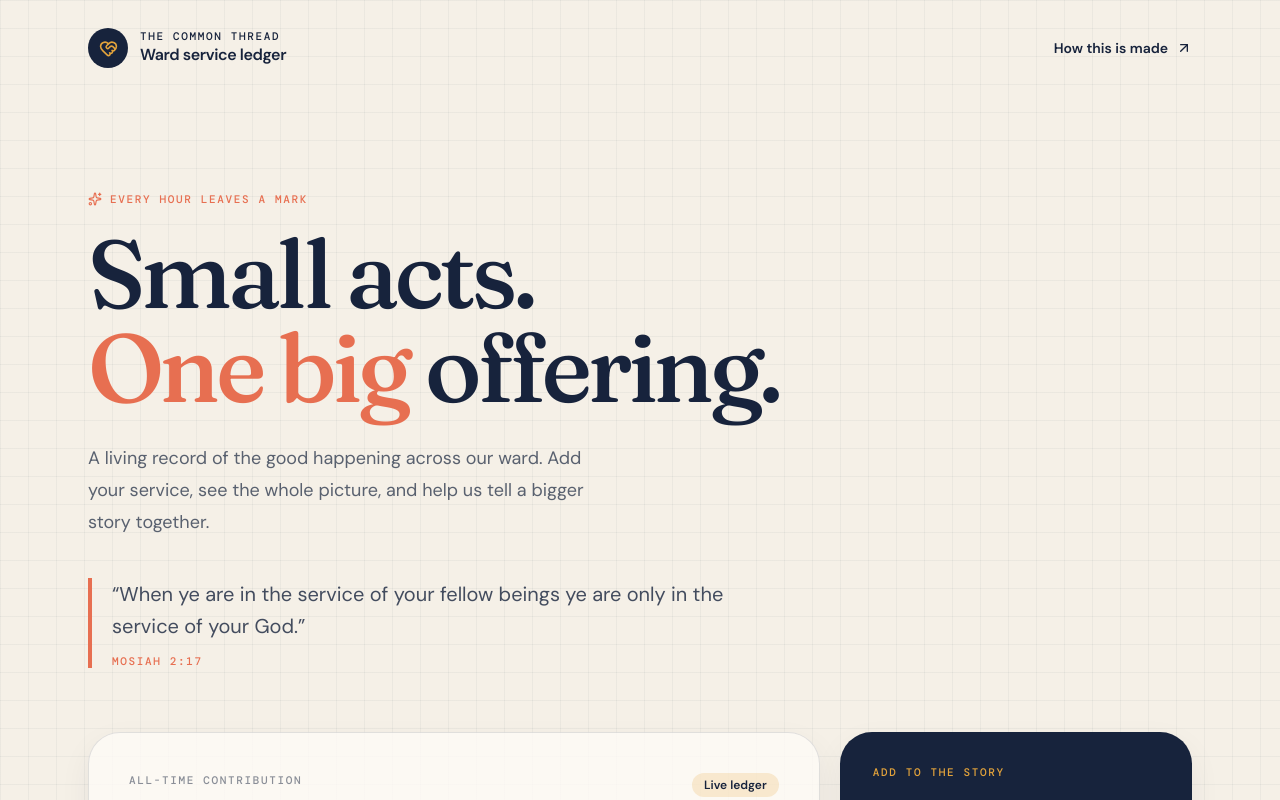
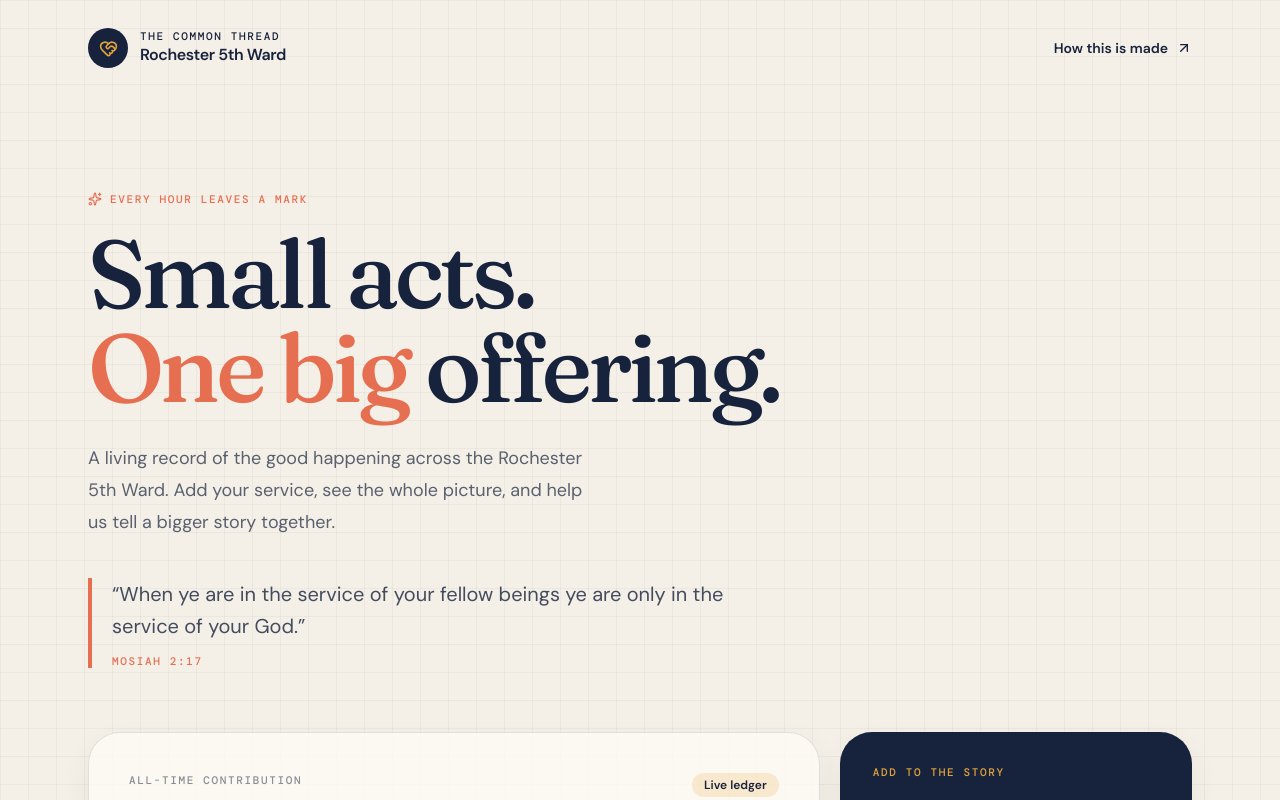
Before and after one commit to CloudCompile/ward-service-ledger, a Next.js app: page / in a window 1280 px wide. Shown: the top 800 px of the page. Built offline with nearby package versions, Linux system fonts and the light colour scheme; no server answers.

Commit message:
Add ward identity America 250 context and disclaimer

```diff
--- a/app/layout.tsx
+++ b/app/layout.tsx
@@ -1,4 +1,4 @@
 import './globals.css';
 import type { Metadata } from 'next';
-export const metadata: Metadata = { metadataBase:new URL('https://ward-service-ledger.vercel.app'), title:'Common Thread · Ward Service', description:'A living record of service across our ward.', openGraph:{title:'The Common Thread · Ward Service Ledger',description:'Every hour leaves a mark.',url:'https://ward-service-ledger.vercel.app',siteName:'The Common Thread',type:'website',images:[{url:'/opengraph-image?v=2',width:1200,height:630,alt:'The Common Thread Ward Service Ledger'}]}, twitter:{card:'summary_large_image',title:'The Common Thread · Ward Service Ledger',description:'Every hour leaves a mark.',images:['/opengraph-image?v=2']} };
+export const metadata: Metadata = { metadataBase:new URL('https://ward-service-ledger.vercel.app'), title:'Common Thread · Rochester 5th Ward', description:'A living record of service for the Rochester 5th Ward.', openGraph:{title:'The Common Thread · Rochester 5th Ward Service Ledger',description:'Every hour leaves a mark.',url:'https://ward-service-ledger.vercel.app',siteName:'The Common Thread',type:'website',images:[{url:'/opengraph-image?v=3',width:1200,height:630,alt:'The Common Thread Rochester 5th Ward Service Ledger'}]}, twitter:{card:'summary_large_image',title:'The Common Thread · Rochester 5th Ward',description:'Every hour leaves a mark.',images:['/opengraph-image?v=3']} };
 export default function RootLayout({children}:{children:React.ReactNode}){return <html lang="en"><body>{children}</body></html>}
--- a/app/opengraph-image.tsx
+++ b/app/opengraph-image.tsx
@@ -1,6 +1,6 @@
 import { ImageResponse } from 'next/og';
 export const runtime='edge';
-export const alt='The Common Thread · Ward Service Ledger';
+export const alt='The Common Thread · Rochester 5th Ward Service Ledger';
 export const size={width:1200,height:630};
 export const contentType='image/png';
 export default function Image(){return new ImageResponse(<div style={{width:'100%',height:'100%',display:'flex',flexDirection:'column',justifyContent:'space-between',padding:'64px',background:'#f5f0e7',color:'#17233c',fontFamily:'sans-serif',backgroundImage:'linear-gradient(rgba(23,35,60,.06) 1px,transparent 1px),linear-gradient(90deg,rgba(23,35,60,.06) 1px,transparent 1px)',backgroundSize:'40px 40px'}}><div style={{display:'flex',alignItems:'center',fontSize:25,fontWeight:700}}><div style={{width:48,height:48,borderRadius:24,background:'#17233c',color:'#e3a33b',display:'flex',alignItems:'center',justifyContent:'center',marginRight:16}}>♥</div>The common thread</div><div style={{display:'flex',flexDirection:'column'}}><div style={{fontSize:76,lineHeight:1.05,fontWeight:700,letterSpacing:-3}}>Small acts.<br/><span style={{color:'#e76f51'}}>One big</span> offering.</div><div style={{fontSize:26,marginTop:24,color:'#17233c99'}}>Ward service ledger · Every hour leaves a mark</div></div><div style={{display:'flex',justifyContent:'space-between',fontSize:20,color:'#17233c99'}}><span>Mosiah 2:17</span><span>ward-service-ledger.vercel.app</span></div></div>,{...size});}
```
Also changed, not shown: app/page.tsx (+1 -1 lines).
